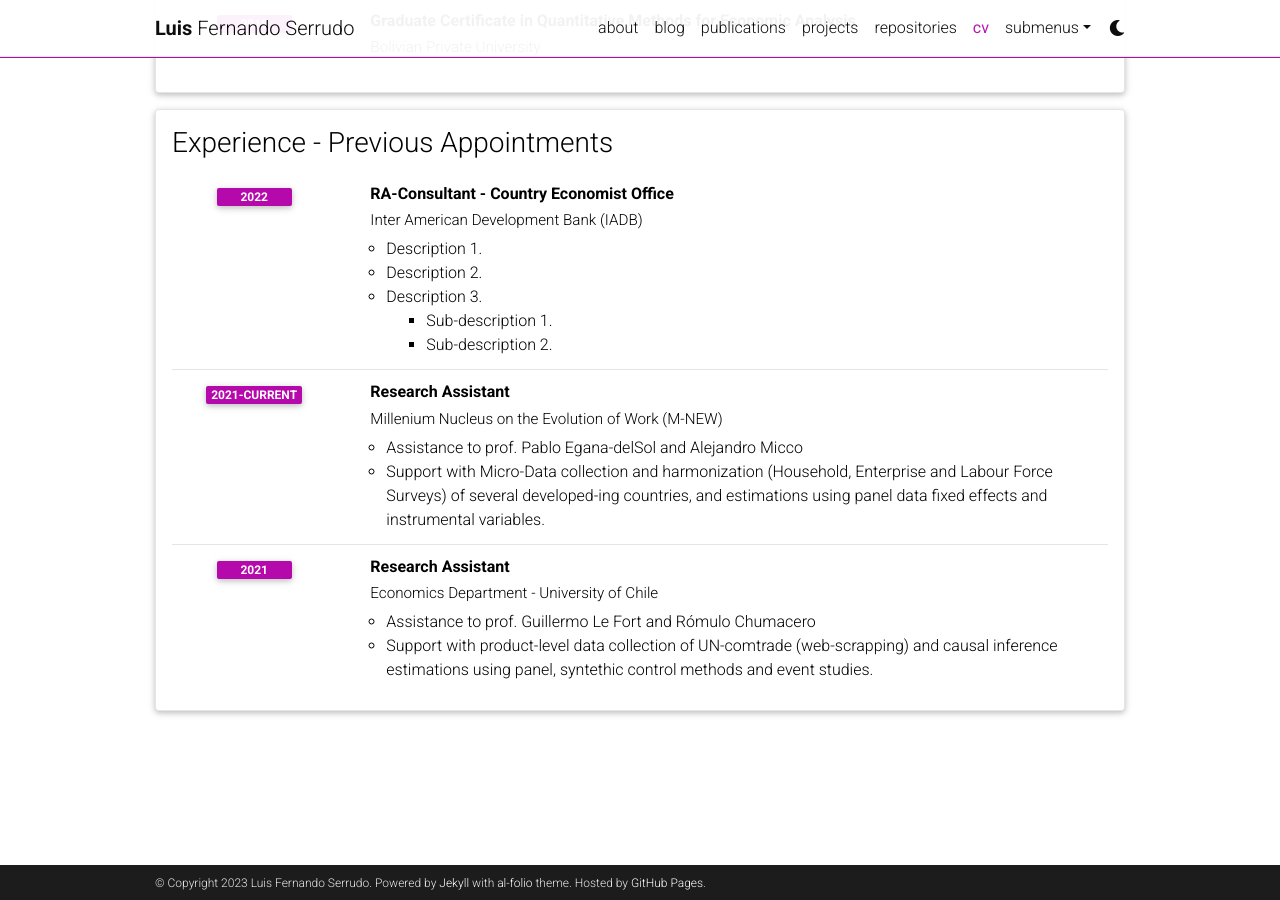
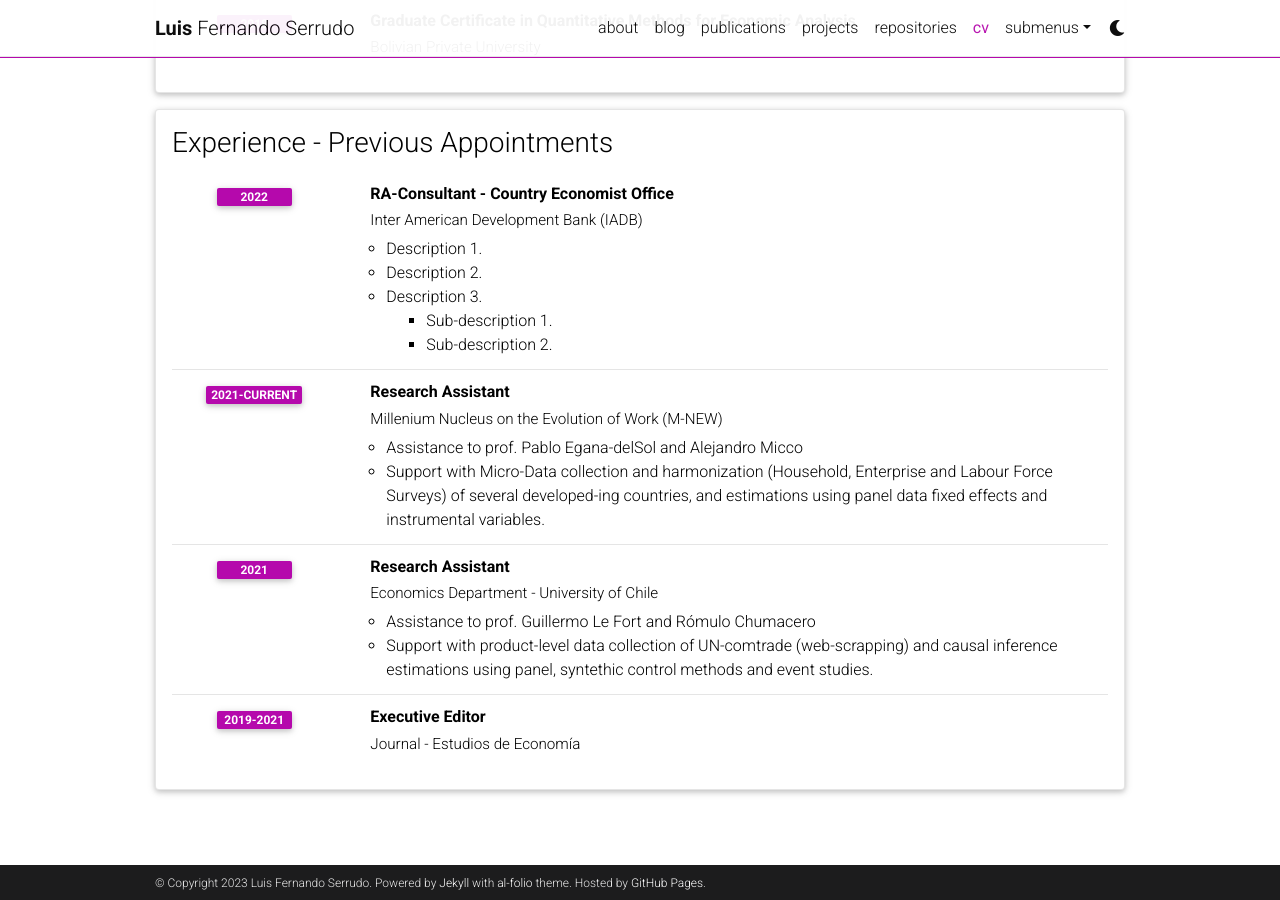
Before and after one commit to lserrudo/lserrudo.github.io, a Jekyll site: the page built from _pages/cv.md, in a window 1280 px wide and 900 px high, scrolled down 733 px. Built offline with Jekyll 4.4.1, drawn with Linux system fonts in a browser that asks for light colours; comment, search, counter and statistics services are not loaded; a style sheet for code colours, icons or effects is not loaded.

Commit message:
Update 48

```diff
--- a/_data/cv.yml
+++ b/_data/cv.yml
@@ -56,3 +56,7 @@
       description:
         - Assistance to prof. Guillermo Le Fort and Rómulo Chumacero
         - Support with product-level data collection of UN-comtrade (web-scrapping) and causal inference estimations using panel, syntethic control methods and event studies.
+
+    - title: Executive Editor
+      institution: Journal - Estudios de Economía
+      year: 2019-2021
```
